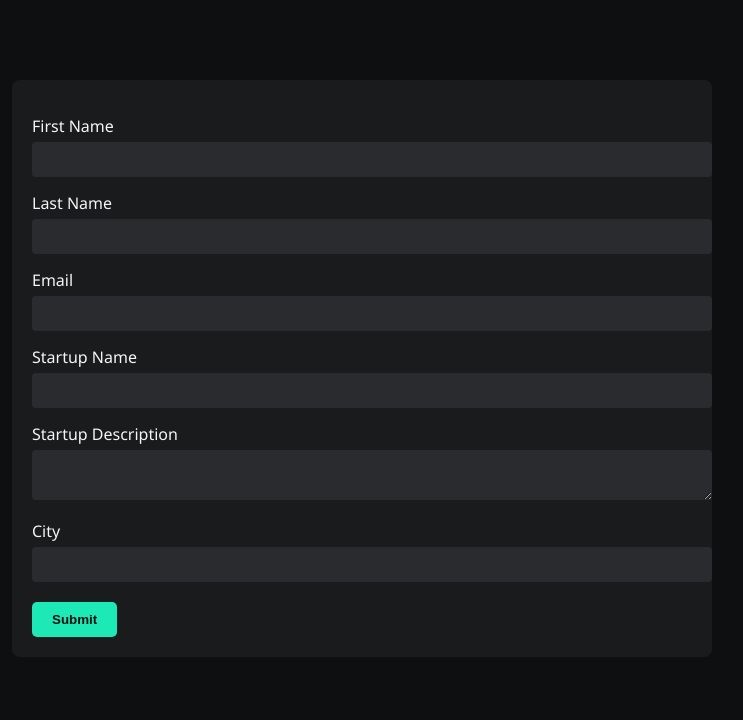
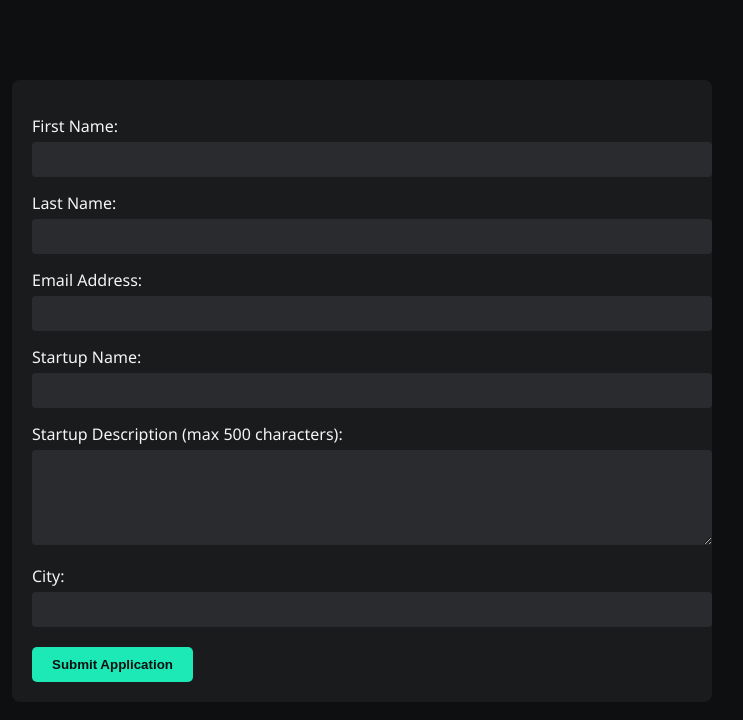
Before and after one commit to lhitchcock2002/Futurint_GenAI, a plain HTML site: page apply.html in a window 1280 px wide. Shown: the part 126-846 px from the top of the page, without its empty margins (278-1021 px from the left). Before the commit the page ends 823 px from the top, so only its background shows below. Drawn offline with Linux system fonts and the light colour scheme.

Commit message:
formspree add

```diff
--- a/apply.html
+++ b/apply.html
@@ -12,21 +12,31 @@
   </header>
   <main>
     <section class="content">
-      <form action="https://docs.google.com/forms/d/e/YOUR_FORM_ID/formResponse" method="POST">
-        <label>First Name</label>
-        <input type="text" name="entry.123456789" required />
-        <label>Last Name</label>
-        <input type="text" name="entry.234567890" required />
-        <label>Email</label>
-        <input type="email" name="entry.345678901" required />
-        <label>Startup Name</label>
-        <input type="text" name="entry.456789012" />
-        <label>Startup Description</label>
-        <textarea name="entry.567890123" maxlength="500"></textarea>
-        <label>City</label>
-        <input type="text" name="entry.678901234" />
-        <button type="submit">Submit</button>
-      </form>
+    <form
+  action="https://formspree.io/f/myzjqkkd"
+  method="POST"
+>
+      <label for="firstName">First Name:</label>
+      <input type="text" id="firstName" name="firstName" required />
+
+      <label for="lastName">Last Name:</label>
+      <input type="text" id="lastName" name="lastName" required />
+
+      <label for="email">Email Address:</label>
+      <input type="email" id="email" name="email" required />
+
+      <label for="startupName">Startup Name:</label>
+      <input type="text" id="startupName" name="startupName" required />
+
+      <label for="description">Startup Description (max 500 characters):</label>
+      <textarea id="description" name="description" maxlength="500" rows="5" required></textarea>
+
+      <label for="city">City:</label>
+      <input type="text" id="city" name="city" required />
+
+      <button type="submit">Submit Application</button>
+    </form>
+
     </section>
   </main>
 </body>
```
